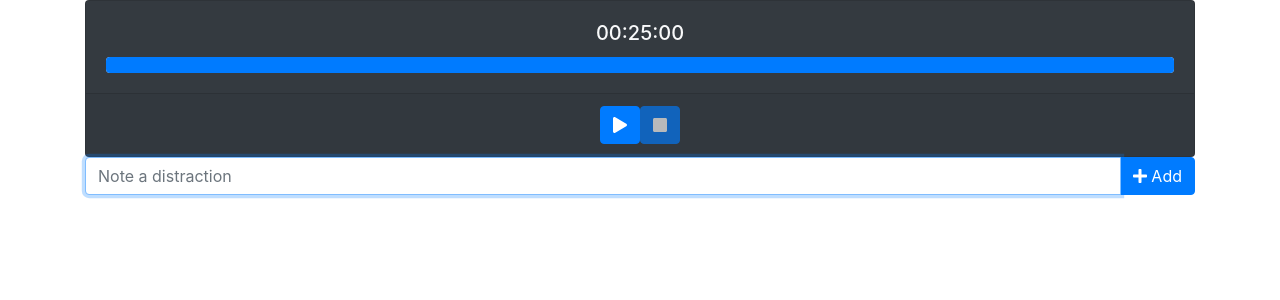
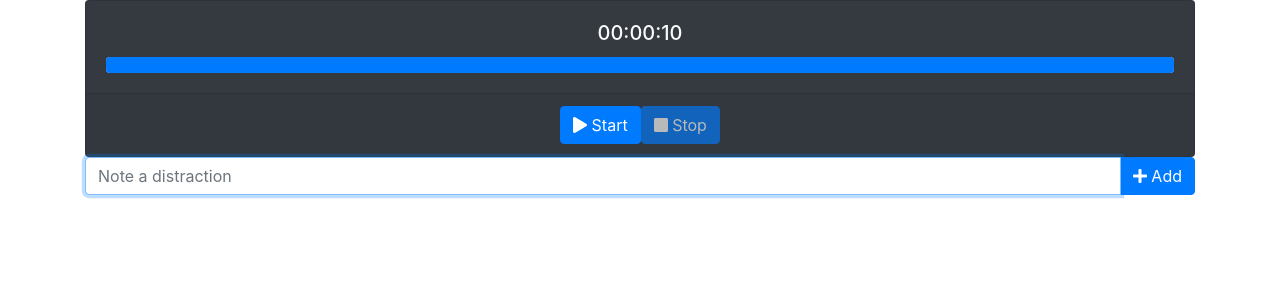
Before and after one commit to jens1101/mini-pomodoro, a React (Create React App) app: page / in a window 1280 px wide. Shown: the top 300 px of the page. Built offline with nearby package versions, Linux system fonts and the light colour scheme.

Commit message:
Added correct button icons and text

```diff
--- a/src/App.js
+++ b/src/App.js
@@ -1,4 +1,4 @@
-import { faPlus } from "@fortawesome/free-solid-svg-icons";
+import { faPlay, faPlus, faStop } from "@fortawesome/free-solid-svg-icons";
 import { FontAwesomeIcon } from "@fortawesome/react-fontawesome";
 import React, { useState, useEffect } from "react";
 import { DATABASE } from "./constants.js";
@@ -7,15 +7,10 @@ import { db } from "./database.js";
 import { EditableList } from "./EditableList.js";
 import { TOAST_TYPES, ToastContainer } from "./ToastContainer.js";
 
-const addDistractionText = (
-  <>
-    <FontAwesomeIcon icon={faPlus} /> Add
-  </>
-);
-
 export function App() {
   const countdownId = "countdown";
   const distractionsId = "distractions";
+  const countdownDurationMs = 10000;
   const [toasts, setToasts] = useState([]);
   const [startTimestamp, setStartTimestamp] = useState(null);
   const [items, setItems] = useState([]);
@@ -85,12 +80,27 @@ export function App() {
         onStart={onCountdownTimerUpdate}
         onStop={onCountdownTimerUpdate}
         onComplete={onCountdownTimerUpdate}
+        durationMs={countdownDurationMs}
+        startButton={
+          <>
+            <FontAwesomeIcon icon={faPlay} /> Start
+          </>
+        }
+        stopButton={
+          <>
+            <FontAwesomeIcon icon={faStop} /> Stop
+          </>
+        }
       />
 
       <EditableList
         items={items}
         placeholder={"Note a distraction"}
-        addButton={addDistractionText}
+        addButton={
+          <>
+            <FontAwesomeIcon icon={faPlus} /> Add
+          </>
+        }
         onAdd={onListUpdate}
         onRemove={onListUpdate}
       />
```
